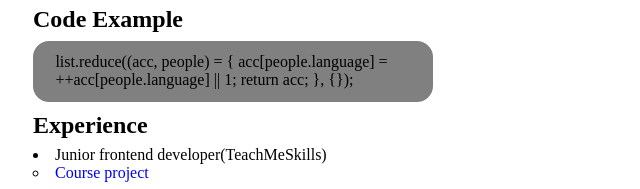
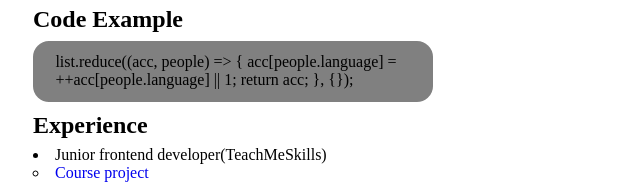
Before and after one commit to Sanya21i/rsschool-cv, a plain HTML site: page index.html in a window 1280 px wide. Shown: the part 410-599 px from the top of the page, 207-847 px from the left. Drawn offline with Linux system fonts and the light colour scheme.

Commit message:
fix:removed symbol in task

```diff
--- a/index.html
+++ b/index.html
@@ -51,7 +51,7 @@
 				<h2>Code Example</h2>
 				<div class="code-example-text">
 					<span>
-						list.reduce((acc, people) = {
+						list.reduce((acc, people) =&gt; {
 							acc[people.language] = ++acc[people.language] || 1;
 							return acc;
 						}, {});
```
